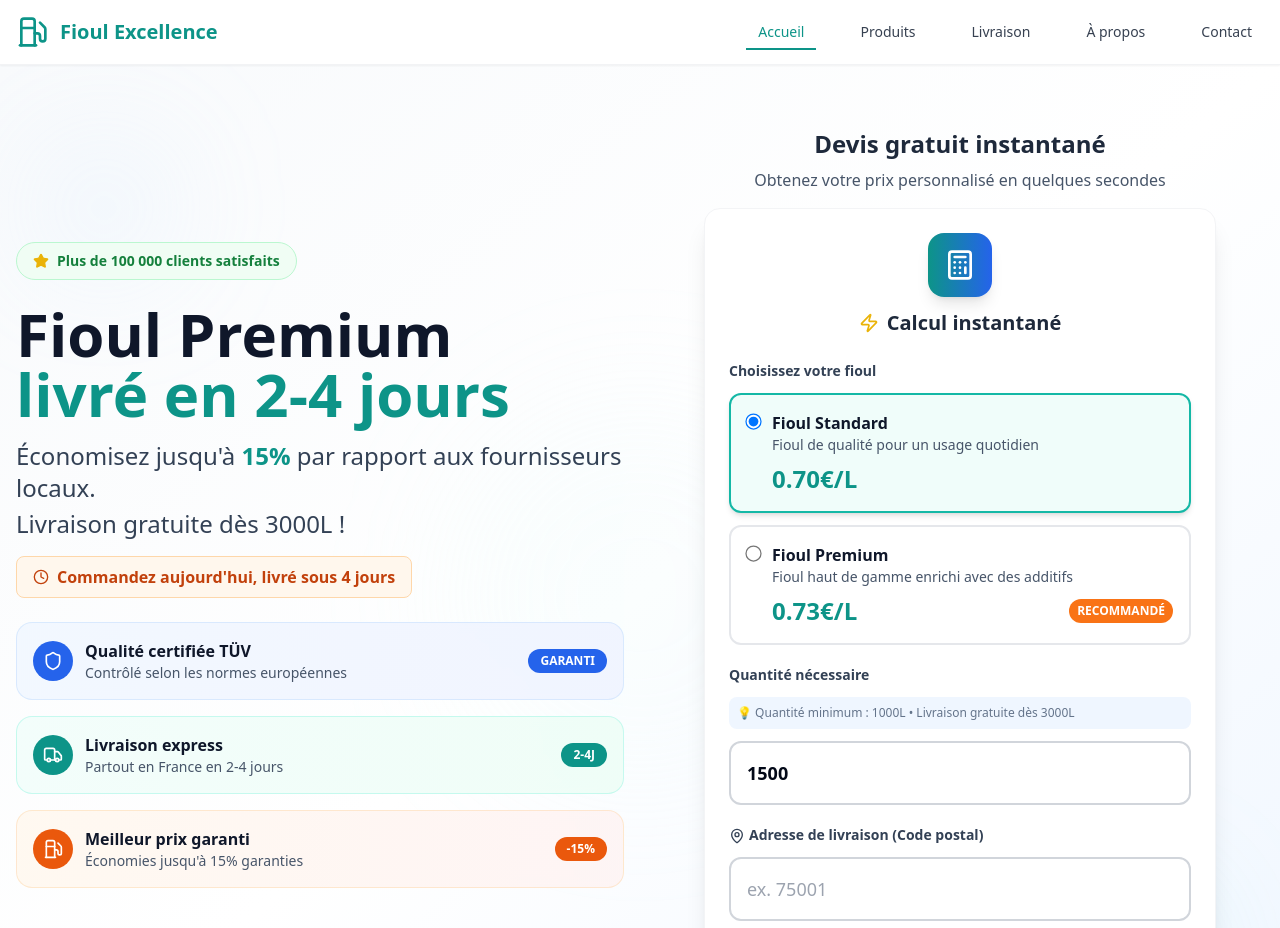
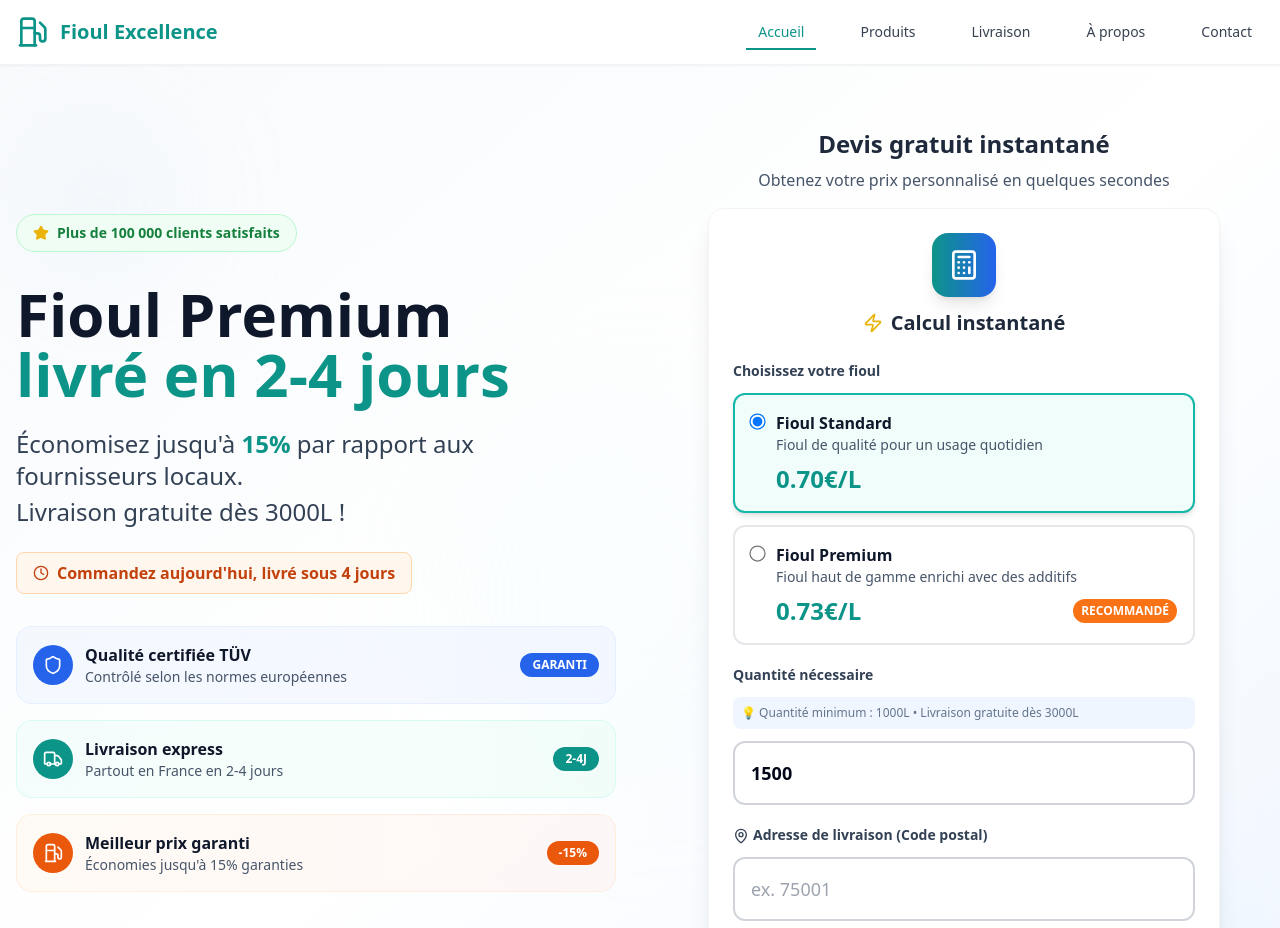
Before and after one commit to dawnriekmann/fioul-excellence-accueil-react, a React (Vite) app: page / in a window 1280 px wide. Shown: the top 928 px of the page. Built offline with nearby package versions, Linux system fonts and the light colour scheme.

Commit message:
Fix: Improve spacing and performance
Adjusted spacing around the button in the Hero section and addressed potential performance issues related to animations.

```diff
--- a/src/components/Hero.tsx
+++ b/src/components/Hero.tsx
@@ -15,13 +15,13 @@ const Hero = () => {
       </div>
 
       <div className="relative z-10 container mx-auto px-4">
-        <div className="grid lg:grid-cols-2 gap-8 items-center">
+        <div className="grid lg:grid-cols-2 gap-12 items-center">
           {/* Left Content - Enhanced for conversion */}
           <motion.div
             initial={{ opacity: 0, y: 20 }}
             animate={{ opacity: 1, y: 0 }}
             transition={{ duration: 0.6 }}
-            className="space-y-6 text-center lg:text-left"
+            className="space-y-8 text-center lg:text-left"
           >
             {/* Trust badge */}
             <div className="inline-flex items-center bg-green-50 border border-green-200 rounded-full px-4 py-2 text-sm font-semibold text-green-700">
@@ -29,7 +29,7 @@ const Hero = () => {
               Plus de 100 000 clients satisfaits
             </div>
 
-            <div className="space-y-4">
+            <div className="space-y-6">
               <h1 className="text-4xl lg:text-6xl font-bold leading-tight">
                 <span className="text-slate-900 block">
                   Fioul Premium
@@ -51,12 +51,11 @@ const Hero = () => {
               </div>
             </div>
 
-            {/* Modern conversion-focused feature highlights */}
-            <div className="space-y-4 max-w-lg mx-auto lg:max-w-none">
-              {/* Quality guarantee with modern styling */}
-              <div className="group relative overflow-hidden bg-gradient-to-r from-blue-50/80 to-indigo-50/80 backdrop-blur-sm border border-blue-200/50 rounded-2xl p-4 hover:shadow-lg transition-all duration-300">
-                <div className="absolute inset-0 bg-gradient-to-r from-blue-100/20 to-indigo-100/20 opacity-0 group-hover:opacity-100 transition-opacity duration-300"></div>
-                <div className="relative flex items-center justify-between">
+            {/* Modern conversion-focused feature highlights with more spacing */}
+            <div className="space-y-4 max-w-lg mx-auto lg:max-w-none mt-12">
+              {/* Quality guarantee with optimized styling */}
+              <div className="relative overflow-hidden bg-gradient-to-r from-blue-50/60 to-indigo-50/60 backdrop-blur-sm border border-blue-200/30 rounded-2xl p-4 transition-all duration-200 hover:shadow-lg hover:border-blue-300/50">
+                <div className="flex items-center justify-between">
                   <div className="flex items-center space-x-3">
                     <div className="w-10 h-10 bg-blue-600 rounded-full flex items-center justify-center">
                       <Shield className="w-5 h-5 text-white" />
@@ -72,10 +71,9 @@ const Hero = () => {
                 </div>
               </div>
 
-              {/* Fast delivery with modern styling */}
-              <div className="group relative overflow-hidden bg-gradient-to-r from-teal-50/80 to-emerald-50/80 backdrop-blur-sm border border-teal-200/50 rounded-2xl p-4 hover:shadow-lg transition-all duration-300">
-                <div className="absolute inset-0 bg-gradient-to-r from-teal-100/20 to-emerald-100/20 opacity-0 group-hover:opacity-100 transition-opacity duration-300"></div>
-                <div className="relative flex items-center justify-between">
+              {/* Fast delivery with optimized styling */}
+              <div className="relative overflow-hidden bg-gradient-to-r from-teal-50/60 to-emerald-50/60 backdrop-blur-sm border border-teal-200/30 rounded-2xl p-4 transition-all duration-200 hover:shadow-lg hover:border-teal-300/50">
+                <div className="flex items-center justify-between">
                   <div className="flex items-center space-x-3">
                     <div className="w-10 h-10 bg-teal-600 rounded-full flex items-center justify-center">
                       <Truck className="w-5 h-5 text-white" />
@@ -91,10 +89,9 @@ const Hero = () => {
                 </div>
               </div>
 
-              {/* Best price guarantee with modern styling */}
-              <div className="group relative overflow-hidden bg-gradient-to-r from-orange-50/80 to-red-50/80 backdrop-blur-sm border border-orange-200/50 rounded-2xl p-4 hover:shadow-lg transition-all duration-300">
-                <div className="absolute inset-0 bg-gradient-to-r from-orange-100/20 to-red-100/20 opacity-0 group-hover:opacity-100 transition-opacity duration-300"></div>
-                <div className="relative flex items-center justify-between">
+              {/* Best price guarantee with optimized styling */}
+              <div className="relative overflow-hidden bg-gradient-to-r from-orange-50/60 to-red-50/60 backdrop-blur-sm border border-orange-200/30 rounded-2xl p-4 transition-all duration-200 hover:shadow-lg hover:border-orange-300/50">
+                <div className="flex items-center justify-between">
                   <div className="flex items-center space-x-3">
                     <div className="w-10 h-10 bg-orange-600 rounded-full flex items-center justify-center">
                       <Fuel className="w-5 h-5 text-white" />
@@ -111,8 +108,8 @@ const Hero = () => {
               </div>
             </div>
 
-            {/* Trust elements */}
-            <div className="flex flex-wrap justify-center lg:justify-start items-center gap-4 pt-4">
+            {/* Trust elements with more spacing */}
+            <div className="flex flex-wrap justify-center lg:justify-start items-center gap-4 pt-8">
               <div className="flex items-center text-sm text-slate-600">
                 <CheckCircle className="w-4 h-4 mr-2 text-green-500" />
                 Garantie satisfait ou remboursé
```
